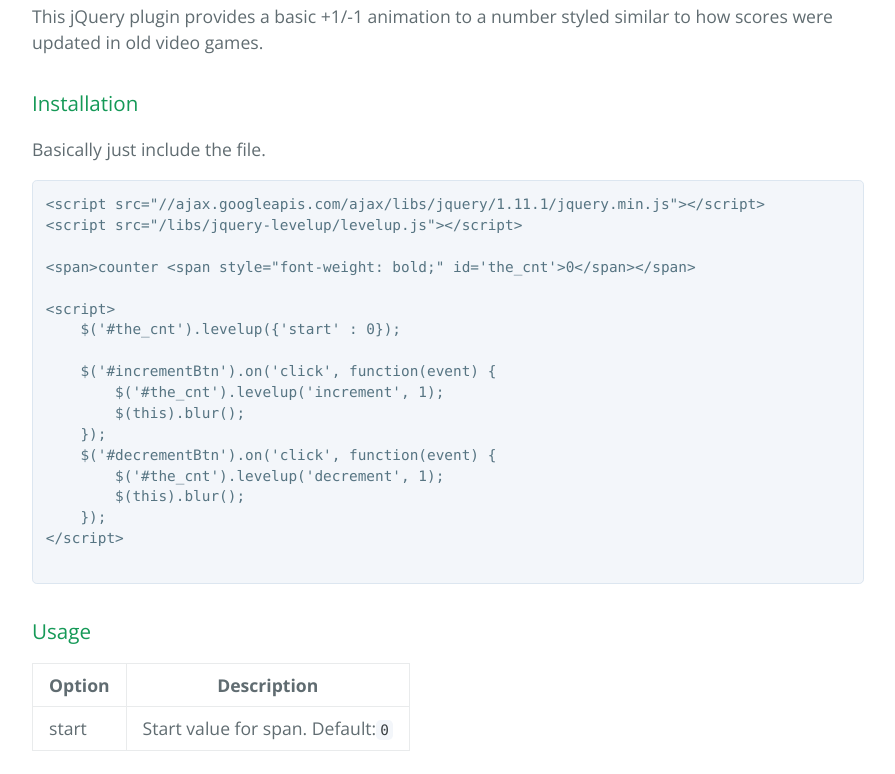
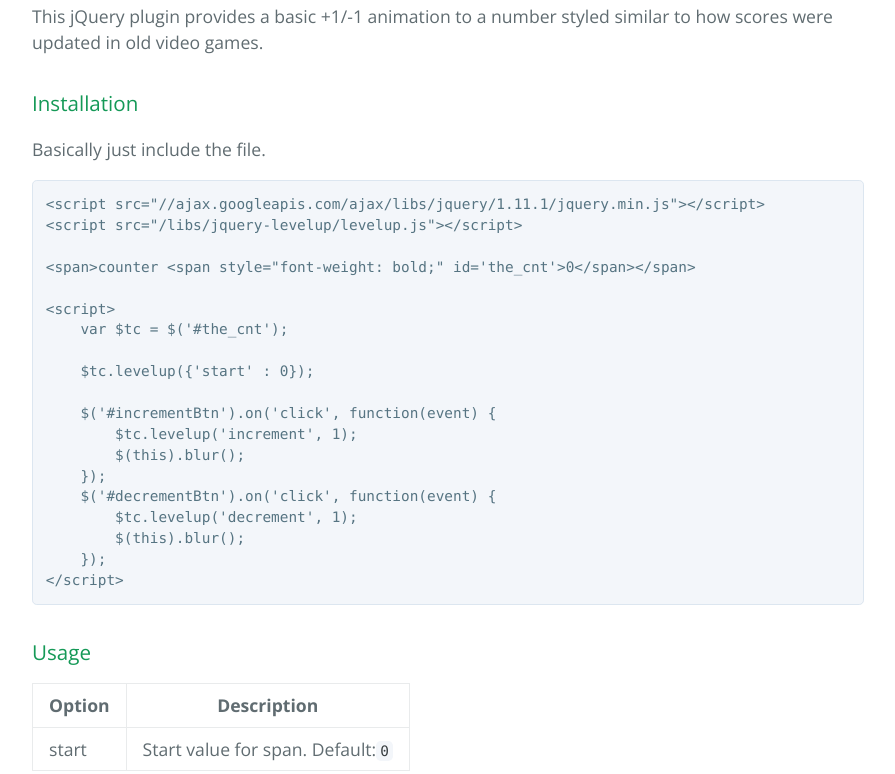
Before and after one commit to pstrinkle/jquery-levelup, a plain HTML site: page index.html in a window 1280 px wide. Shown: the part 460-1234 px from the top of the page, without its empty margins (192-1087 px from the left). Drawn offline with nearby package versions, Linux system fonts and the light colour scheme.

Commit message:
documentation updates

```diff
--- a/index.html
+++ b/index.html
@@ -40,18 +40,20 @@
 &lt;span&gt;counter &lt;span style="font-weight: bold;" id='the_cnt'&gt;0&lt;/span&gt;&lt;/span&gt;
 
 &lt;script&gt;
-    $('#the_cnt').levelup({'start' : 0});
+    var $tc = $('#the_cnt');
+
+    $tc.levelup({'start' : 0});
 
     $('#incrementBtn').on('click', function(event) {
-        $('#the_cnt').levelup('increment', 1);
+        $tc.levelup('increment', 1);
         $(this).blur();
     });
     $('#decrementBtn').on('click', function(event) {
-        $('#the_cnt').levelup('decrement', 1);
+        $tc.levelup('decrement', 1);
         $(this).blur();
     });
 &lt;/script&gt;
-      </pre>
+</pre>
 
       <h3>Usage</h3>
       <div>
```
Also changed, not shown: README.md.
